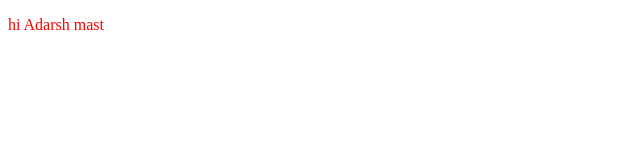
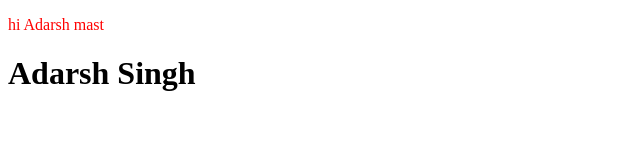
Before and after one commit to Adarshsingh251/health, a plain HTML site: page index.html in a window 1280 px wide. Shown: the whole page, without its empty margins (0-640 px from the left). Drawn offline with Linux system fonts and the light colour scheme.

Commit message:
Added h1 in html file

```diff
--- a/index.html
+++ b/index.html
@@ -8,5 +8,6 @@
 </head>
 <body>
     <p>hi Adarsh mast</p>
+    <h1>Adarsh Singh</h1>
 </body>
 </html>
```
